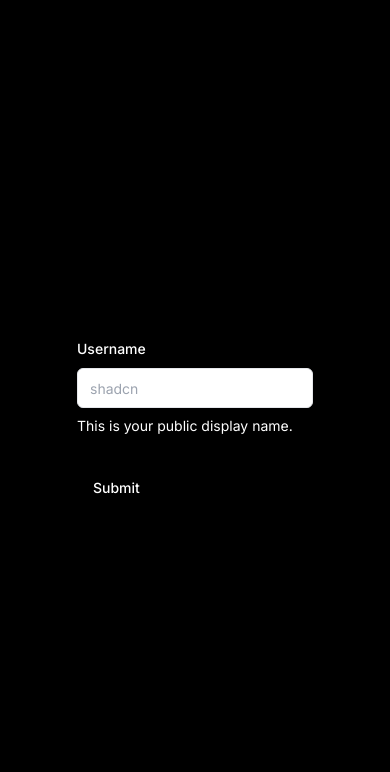
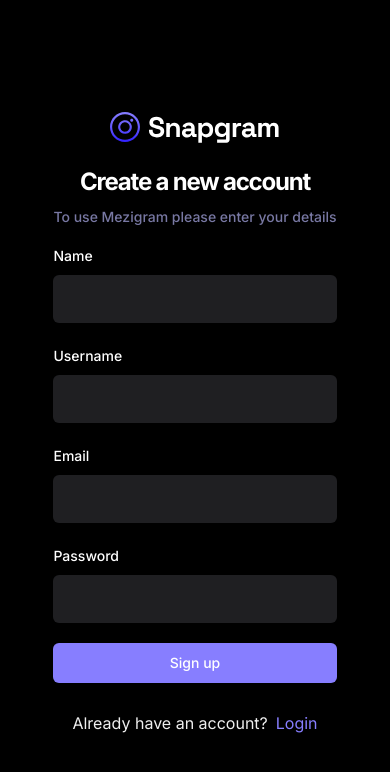
Before and after one commit to Mezekr/mezigram, a React (Vite) app: page /sign-up in a window 390 px wide. Shown: the top 772 px of the page. Built offline with nearby package versions, Linux system fonts and the light colour scheme.

Commit message:
add Sign up form and form validation

```diff
--- a/src/_auth/forms/SignupForm.tsx
+++ b/src/_auth/forms/SignupForm.tsx
@@ -6,42 +6,71 @@
 import {
 	Form,
 	FormControl,
-	FormDescription,
 	FormField,
 	FormItem,
 	FormLabel,
 	FormMessage,
 } from '@/components/ui/form';
 import { Input } from '@/components/ui/input';
-
-const formSchema = z.object({
-	username: z.string().min(2, {
-		message: 'Username must be at least 2 characters.',
-	}),
-});
+import Loader from '@/components/ui/shared/Loader';
+import { SignupValidation } from '@/lib/validation';
+import { Link } from 'react-router-dom';
 
 const SignupForm = () => {
-	// 1. Define your form.
-	const form = useForm<z.infer<typeof formSchema>>({
-		resolver: zodResolver(formSchema),
+	const isLoading = false;
+
+	// Define your form.
+	const form = useForm<z.infer<typeof SignupValidation>>({
+		resolver: zodResolver(SignupValidation),
 		defaultValues: {
+			name: '',
 			username: '',
+			email: '',
+			password: '',
 		},
 	});
 
-	// 2. Define a submit handler.
-	function onSubmit(values: z.infer<typeof formSchema>) {
+	// Define a submit handler.
+	function onSubmit(values: z.infer<typeof SignupValidation>) {
 		// Do something with the form values.
 		// ✅ This will be type-safe and validated.
 		console.log(values);
 	}
 	return (
-		<div>
-			<Form {...form}>
+		<Form {...form}>
+			<div className="sm:w-420 flex-center flex-col">
+				<img src="/assets/images/logo.svg" />
+				<h2 className="h3-bold md:h2-bold pt-5 sm:pt-12">
+					Create a new account
+				</h2>
+				<p className="text-light-3 small-medium md:base-regular mt-2">
+					To use Mezigram please enter your details
+				</p>
+
 				<form
 					onSubmit={form.handleSubmit(onSubmit)}
-					className="space-y-8"
+					className=" flex flex-col gap-5 w-full  mt-4"
 				>
+					{/* Name input field */}
+					<FormField
+						control={form.control}
+						name="name"
+						render={({ field }) => (
+							<FormItem>
+								<FormLabel>Name</FormLabel>
+								<FormControl>
+									<Input
+										type="text"
+										className="shad-input"
+										{...field}
+									/>
+								</FormControl>
+								<FormMessage />
+							</FormItem>
+						)}
+					/>
+
+					{/* Username input field */}
 					<FormField
 						control={form.control}
 						name="username"
@@ -49,19 +78,75 @@
 							<FormItem>
 								<FormLabel>Username</FormLabel>
 								<FormControl>
-									<Input placeholder="shadcn" {...field} />
+									<Input
+										type="text"
+										className="shad-input"
+										{...field}
+									/>
 								</FormControl>
-								<FormDescription>
-									This is your public display name.
-								</FormDescription>
 								<FormMessage />
 							</FormItem>
 						)}
 					/>
-					<Button type="submit">Submit</Button>
+					{/* Email input field */}
+					<FormField
+						control={form.control}
+						name="email"
+						render={({ field }) => (
+							<FormItem>
+								<FormLabel>Email</FormLabel>
+								<FormControl>
+									<Input
+										type="email"
+										className="shad-input"
+										{...field}
+									/>
+								</FormControl>
+								<FormMessage />
+							</FormItem>
+						)}
+					/>
+					{/* Password input field */}
+					<FormField
+						control={form.control}
+						name="password"
+						render={({ field }) => (
+							<FormItem>
+								<FormLabel>Password</FormLabel>
+								<FormControl>
+									<Input
+										type="password"
+										className="shad-input"
+										{...field}
+									/>
+								</FormControl>
+								<FormMessage />
+							</FormItem>
+						)}
+					/>
+					<Button type="submit" className="shad-button_primary">
+						{isLoading ? (
+							<div className="flex-center gap-2">
+								<Loader />
+								loading...
+							</div>
+						) : (
+							'Sign up'
+						)}
+					</Button>
+
+					<p className="text-small-regular text-light-2 text-center mt-2">
+						Already have an account?
+						<Link
+							to="/sign-in"
+							className="text-primary-500 text-small-semibold ml-2"
+						>
+							Login
+						</Link>
+					</p>
 				</form>
-			</Form>
-		</div>
+			</div>
+		</Form>
 	);
 };
 
--- /dev/null
+++ b/src/lib/validation/index.ts
@@ -0,0 +1,12 @@
+import { z } from 'zod';
+
+export const SignupValidation = z.object({
+	name: z.string().min(2, { message: 'Name must be at least 2 characters.' }),
+	username: z.string().min(2, {
+		message: 'Username must be at least 2 characters.',
+	}),
+	email: z.string().email({ message: 'Email address is not valid' }),
+	password: z
+		.string()
+		.min(8, { message: 'Password must be at least 8 characters.' }),
+});
```
